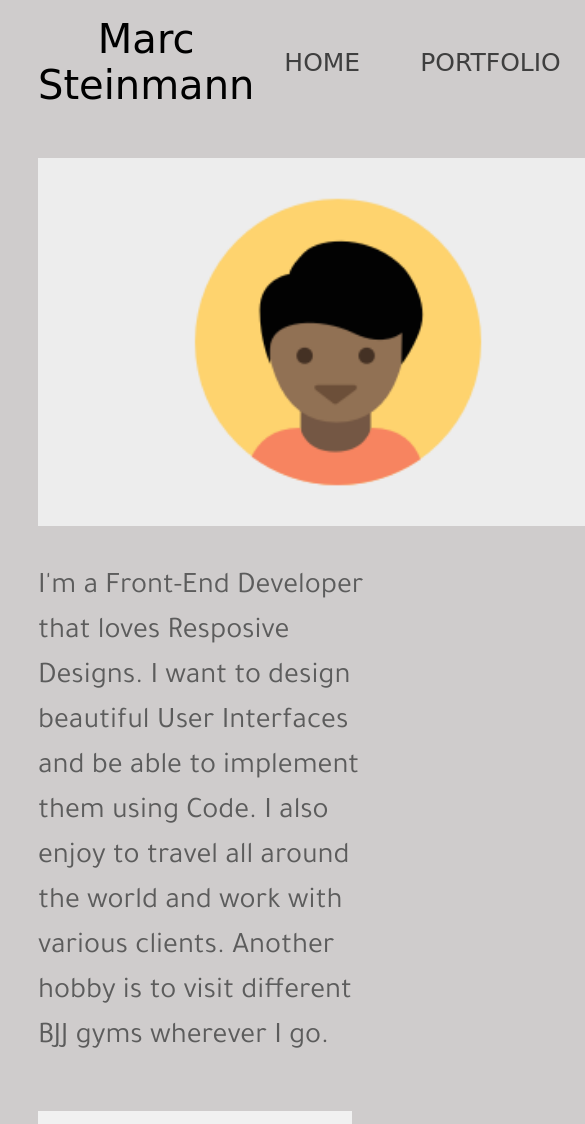
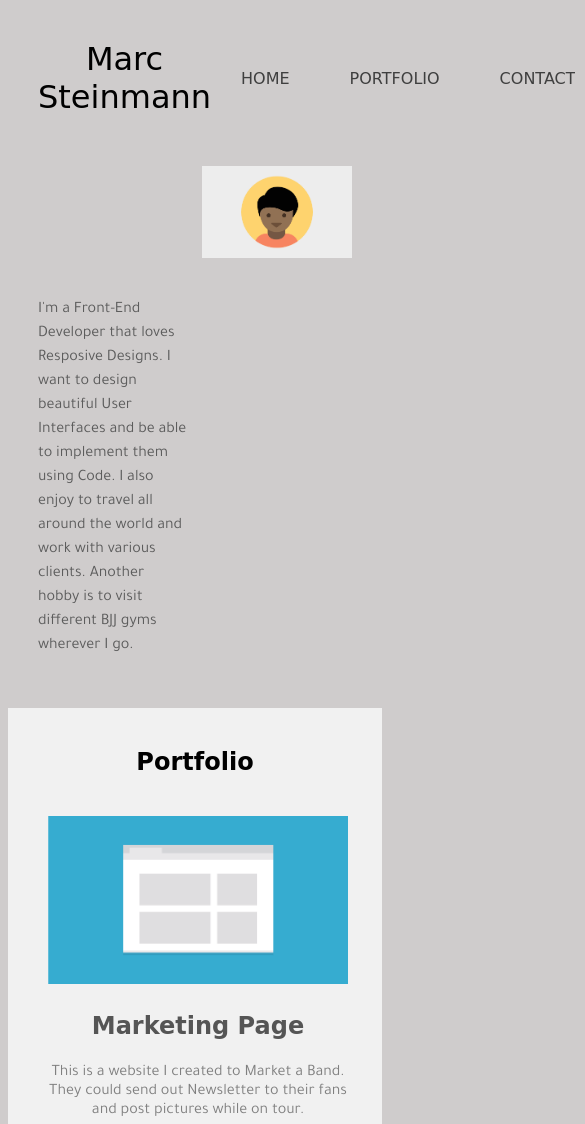
Before and after one commit to marc-design-dev/Tech-Degree-Project-Unit-02, a plain HTML site: page index.html in a window 390 px wide. Shown: the top 1124 px of the page, 585 px wide, since content can reach past the window. Drawn offline with Linux system fonts and the light colour scheme; a web font is replaced by a local one.

Commit message:
media qaueries update

```diff
--- a/css/style.css
+++ b/css/style.css
@@ -16,6 +16,7 @@ p {
 body {
     background-color: rgb(207, 204, 204);
     text-align: center;
+    margin-top: 40px;
 }
 
                                                     /* Main navigation and links */
@@ -174,3 +175,42 @@ main img {
 }
 
                                                             /* media queries */
+
+@media (max-width: 768px) {
+    .nav .name {
+        font-size: 2rem;
+    }
+    .link {
+        font-size: 1rem;
+    }
+    .profile, .about {
+        width: 40%;
+        font-size: 1rem;
+    }
+    .projects {
+        width: 300px;
+        height: 350px;
+    }
+    .projects img {
+        width: 300px;
+    }
+    .project-name {
+        font-size: 1.5rem;
+    }
+    .project-text {
+        font-size: 1rem;
+    }
+    main {
+        margin-left: 0px;
+        margin-right: 0px;
+    }
+    main h2 {
+        font-size: 1.5rem;
+    }
+    .contact-details h4 {
+        font-size: 1.5rem;
+    }
+    .contact-details p {
+        font-size: 1rem;
+    }
+}
```
